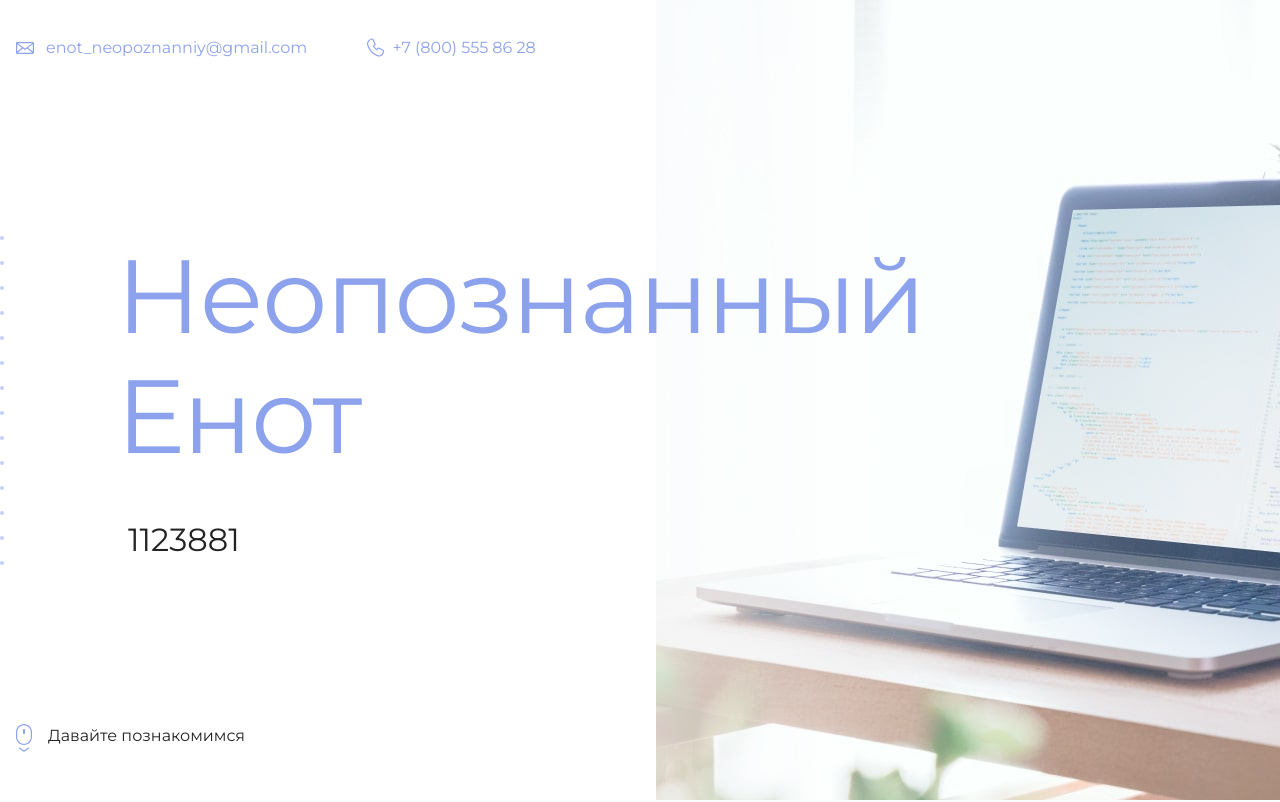
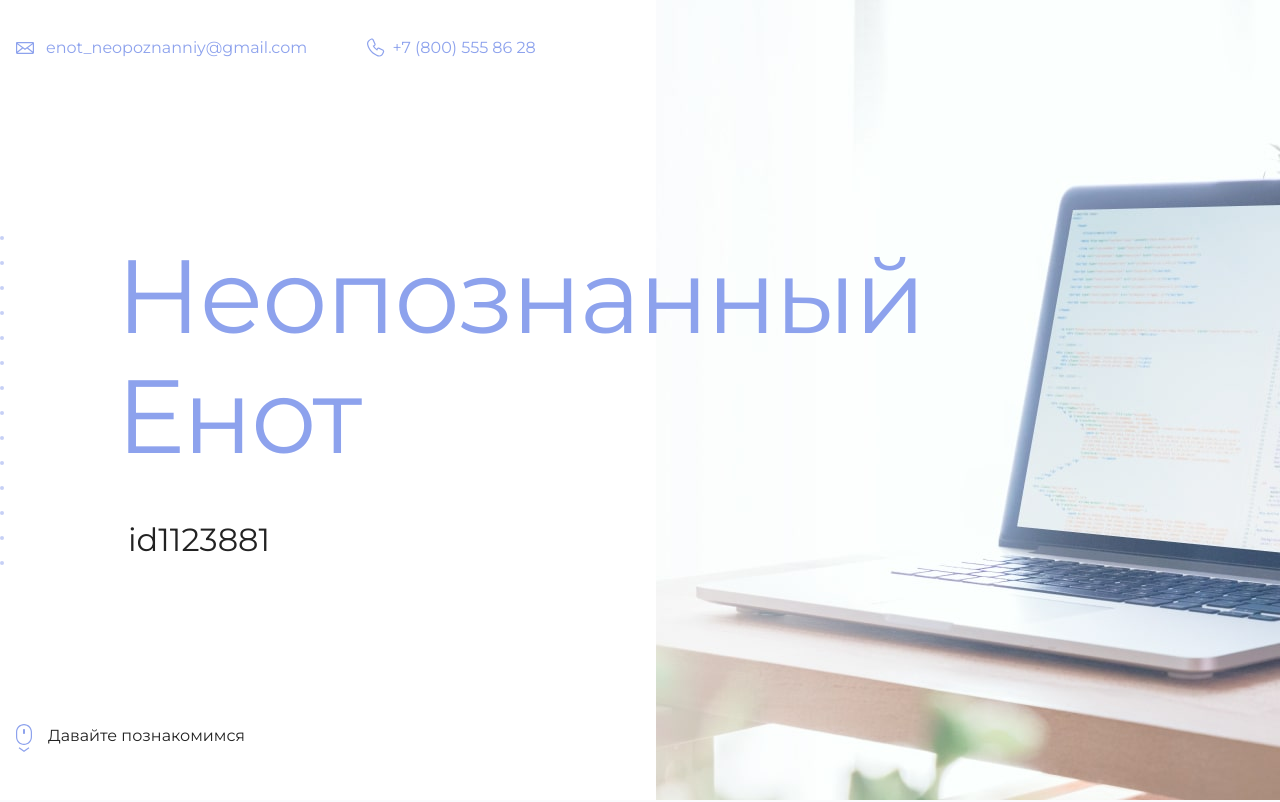
Before and after one commit to MarchenkoIlya/marko-HtmlAcad-example, a plain HTML site: page index.html in a window 1280 px wide. Shown: the top 802 px of the page. Drawn offline with Linux system fonts and the light colour scheme.

Commit message:
Update index.html
New Upload
The "id" was added

```diff
--- a/index.html
+++ b/index.html
@@ -19,7 +19,7 @@
       <section class="hero-image">
         <div class="container">
           <h1 class="heading">Неопознанный Енот</h1>
-          <p>1123881</p>
+          <p>id1123881</p>
         </div>
       </section>
 
```
